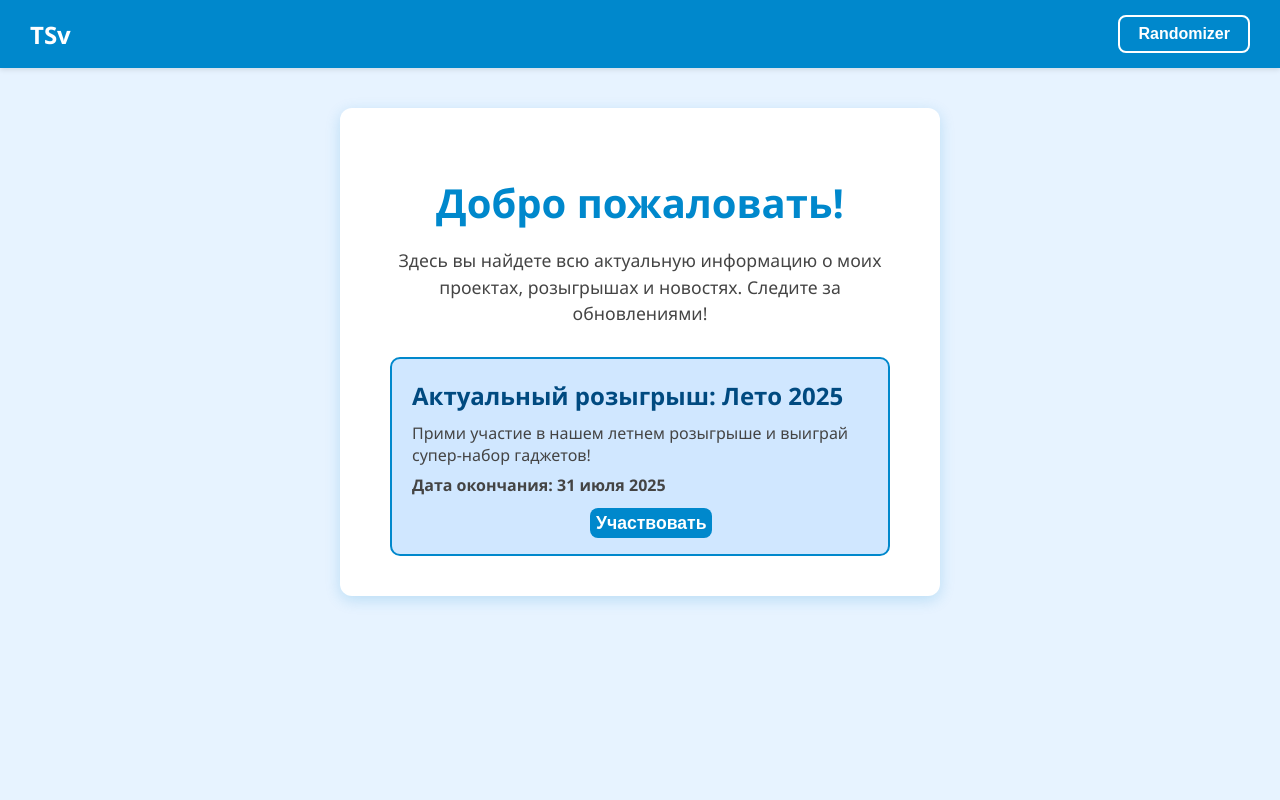
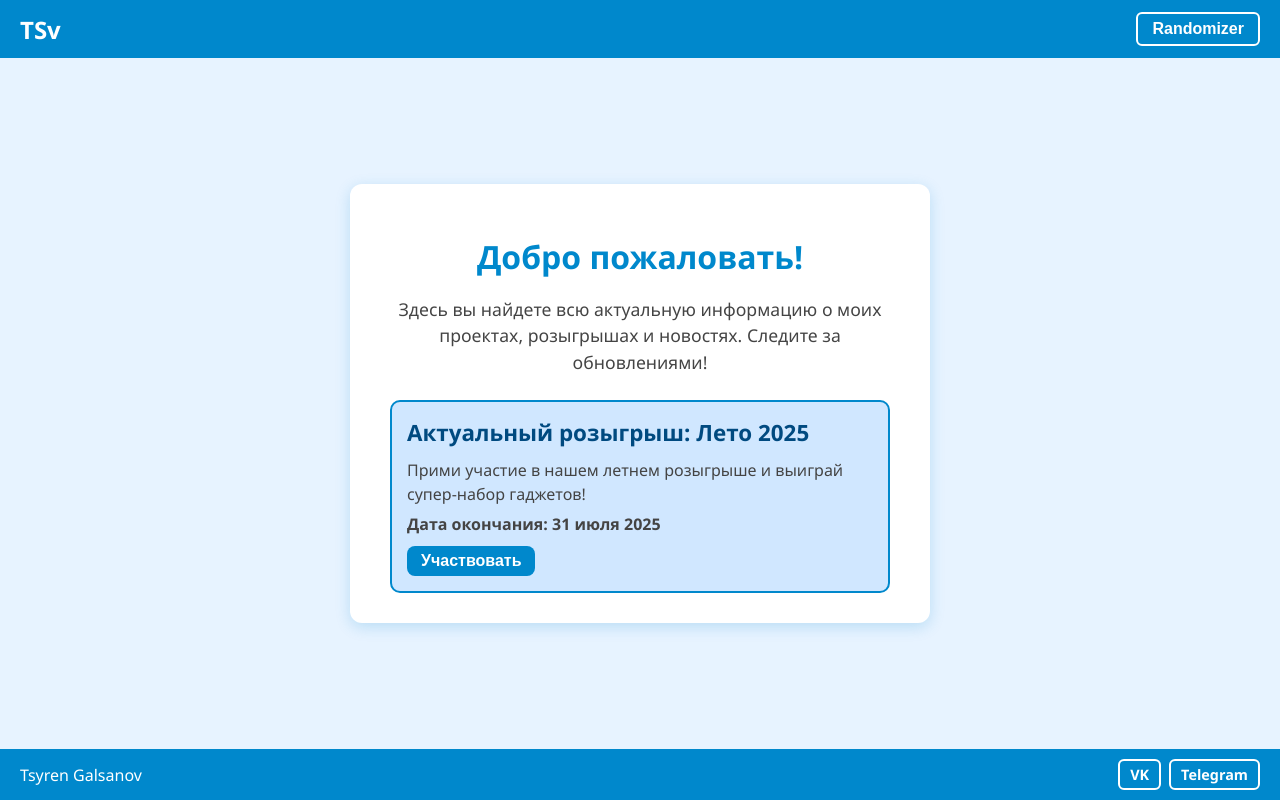
Before and after one commit to ooochir09/Cyren-Prize, a plain HTML site: page index.html in a window 1280 px wide. Drawn offline with Linux system fonts and the light colour scheme.

Commit message:
Update index.html

```diff
--- a/index.html
+++ b/index.html
@@ -1,31 +1,29 @@
 <!DOCTYPE html>
 <html lang="ru">
-
 <head>
   <meta charset="UTF-8" />
   <meta name="viewport" content="width=device-width, initial-scale=1" />
   <title>TsyrenSvarnoy</title>
   <style>
-    body {
+    html, body {
+      margin: 0;
+      padding: 0;
+      height: 100%;
       font-family: 'Segoe UI', Tahoma, Geneva, Verdana, sans-serif;
       background-color: #e7f3ff;
-      margin: 0;
-      padding: 0;
       color: #222;
+      display: flex;
+      flex-direction: column;
     }
 
-    /* Шторка */
     header {
       background-color: #0088cc;
       color: white;
       display: flex;
       justify-content: space-between;
       align-items: center;
-      padding: 15px 30px;
-      box-shadow: 0 2px 5px rgba(0, 0, 0, 0.1);
-      position: sticky;
-      top: 0;
-      z-index: 1000;
+      padding: 12px 20px;
+      flex-shrink: 0;
     }
 
     header .logo {
@@ -37,8 +35,8 @@
       background-color: transparent;
       border: 2px solid white;
       color: white;
-      padding: 8px 18px;
-      border-radius: 8px;
+      padding: 6px 14px;
+      border-radius: 6px;
       font-size: 1rem;
       font-weight: 600;
       cursor: pointer;
@@ -50,12 +48,20 @@
       color: #0088cc;
     }
 
-    /* Основной контейнер */
+    .main {
+      flex: 1;
+      display: flex;
+      align-items: center;
+      justify-content: center;
+      padding: 20px;
+      overflow-y: auto;
+    }
+
     .container {
       max-width: 500px;
+      width: 100%;
       background: white;
-      margin: 40px auto;
-      padding: 40px 50px;
+      padding: 30px 40px;
       border-radius: 12px;
       box-shadow: 0 4px 15px rgba(0, 136, 204, 0.2);
       text-align: center;
@@ -65,71 +71,125 @@
       color: #0088cc;
       margin-bottom: 15px;
       font-weight: 700;
-      font-size: 2.5rem;
+      font-size: 2rem;
     }
 
     p {
       font-size: 1.1rem;
       color: #444;
       line-height: 1.5;
-      margin-bottom: 30px;
+      margin-bottom: 25px;
     }
 
     .raffle {
       background-color: #d0e7ff;
       border: 2px solid #0088cc;
       border-radius: 10px;
-      padding: 20px;
+      padding: 15px;
       text-align: left;
       color: #004a80;
+      margin-top: 10px;
     }
 
     .raffle h2 {
       margin-top: 0;
       margin-bottom: 10px;
       font-weight: 700;
-      font-size: 1.5rem;
+      font-size: 1.4rem;
     }
 
     .raffle p {
-      margin: 8px 0;
+      margin: 6px 0;
       font-size: 1rem;
-      line-height: 1.4;
     }
 
     .raffle .date {
       font-weight: 600;
-      margin-bottom: 15px;
+      margin-bottom: 10px;
     }
 
     .raffle button {
       background-color: #0088cc;
       color: white;
       border: none;
-      font-size: 1.1rem;
+      font-size: 1rem;
       font-weight: 600;
       border-radius: 8px;
       cursor: pointer;
+      padding: 6px 14px;
       transition: background-color 0.3s ease;
-      height:30px;
-      margin: -20px -50px;
-      position:relative;
-      top:50%;
-      left:50%;
     }
 
     .raffle button:hover {
       background-color: #006f9a;
     }
+
+    .footer-bar {
+      background-color: #0088cc;
+      color: white;
+      display: flex;
+      flex-wrap: wrap;
+      justify-content: space-between;
+      align-items: center;
+      padding: 10px 20px;
+      gap: 8px;
+    }
+
+    .footer-bar .author {
+      font-size: 1rem;
+      white-space: nowrap;
+    }
+
+    .footer-bar .socials {
+      display: flex;
+      gap: 8px;
+      flex-wrap: wrap;
+      justify-content: flex-end;
+    }
+
+    .footer-bar .socials a {
+      background-color: transparent;
+      color: white;
+      border: 2px solid white;
+      text-decoration: none;
+      padding: 4px 10px;
+      border-radius: 6px;
+      font-weight: 600;
+      font-size: 0.9rem;
+      transition: background-color 0.3s ease, color 0.3s ease;
+      white-space: nowrap;
+    }
+
+    .footer-bar .socials a:hover {
+      background-color: white;
+      color: #0088cc;
+    }
+
+    /* Медиа-запрос для адаптивности на узких экранах */
+    @media (max-width: 400px) {
+      header {
+        flex-wrap: wrap;
+        justify-content: center;
+        gap: 8px;
+      }
+      .footer-bar {
+        flex-direction: column;
+        align-items: center;
+        gap: 6px;
+      }
+      .footer-bar .socials {
+        justify-content: center;
+      }
+    }
   </style>
 </head>
-
 <body>
   <header>
     <div class="logo">TSv</div>
     <button onclick="window.location.href='randomizer.html'">Randomizer</button>
   </header>
 
+  <div class="main">
     <div class="container">
       <h1>Добро пожаловать!</h1>
       <p>Здесь вы найдете всю актуальную информацию о моих проектах, розыгрышах и новостях. Следите за обновлениями!</p>
@@ -141,5 +201,14 @@
         <button onclick="window.location.href='https://t.me/your_telegram_bot'">Участвовать</button>
       </div>
     </div>
+  </div>
+
+  <div class="footer-bar">
+    <div class="author">Tsyren Galsanov</div>
+    <div class="socials">
+      <a href="https://vk.com/your_vk_page" target="_blank">VK</a>
+      <a href="https://t.me/your_telegram_channel" target="_blank">Telegram</a>
+    </div>
+  </div>
 </body>
 </html>
```
Lines whose indentation alone changed are shown as unchanged.
